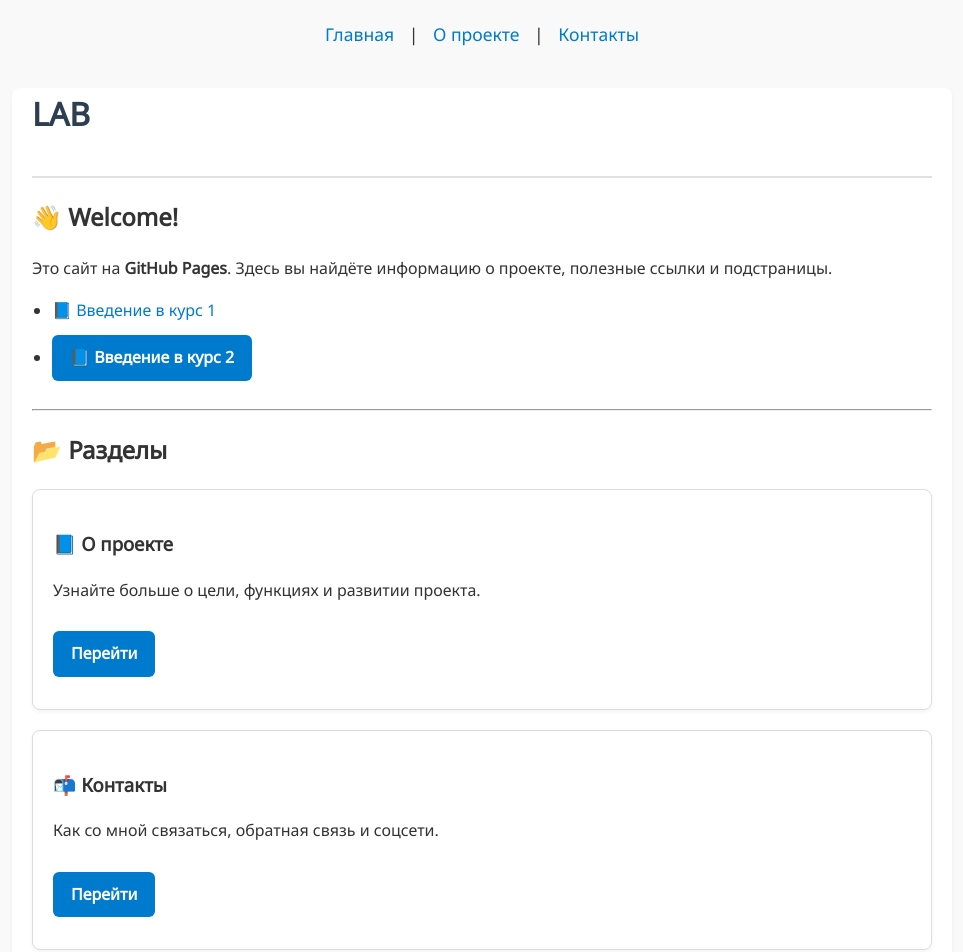
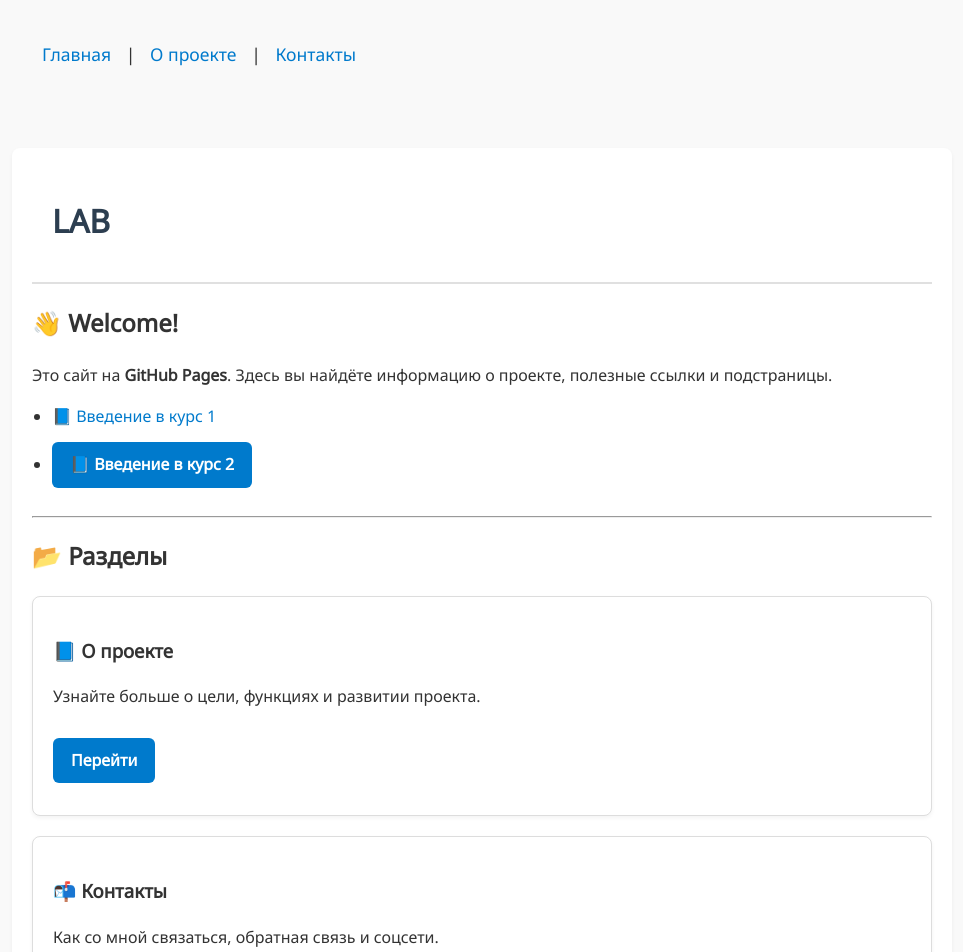
Before and after one commit to lab-rnu-lv/lab, a Jekyll site: the page built from index.md, in a window 1280 px wide. Shown: the top 952 px of the page, without its empty margins (158-1121 px from the left). Built offline with Jekyll 4.4.1, drawn with Linux system fonts in a browser that asks for light colours.

Commit message:
Update styles.css

```diff
--- a/assets/styles.css
+++ b/assets/styles.css
@@ -96,3 +96,12 @@ ul {
   margin: 0 auto;
   padding: 0 20px;
 }
+
+header {
+  display: flex;
+  justify-content: space-between; /* или center для центрирования */
+  align-items: center;
+  padding: 20px;
+  max-width: 900px;
+  margin: 0 auto;
+}
```
